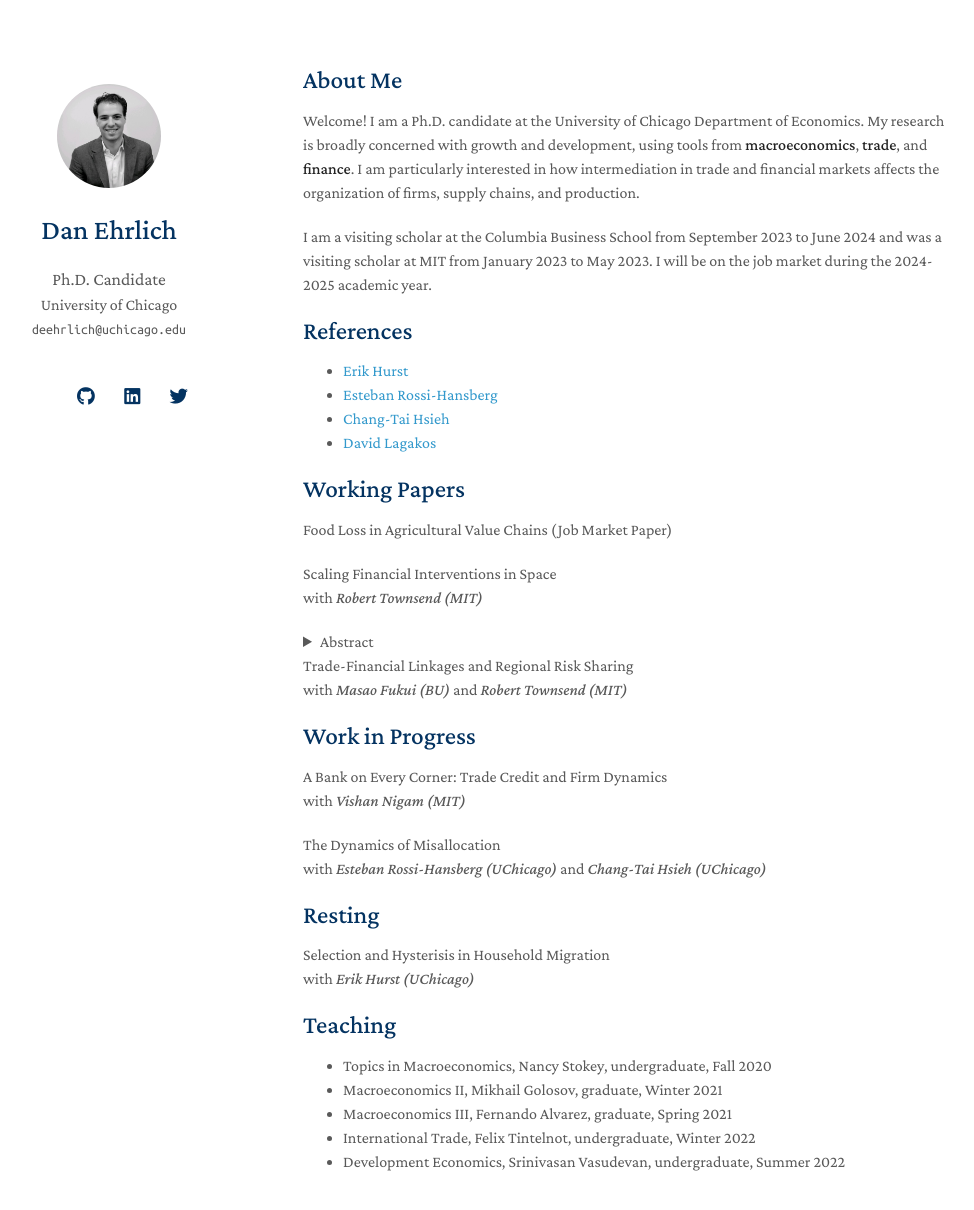
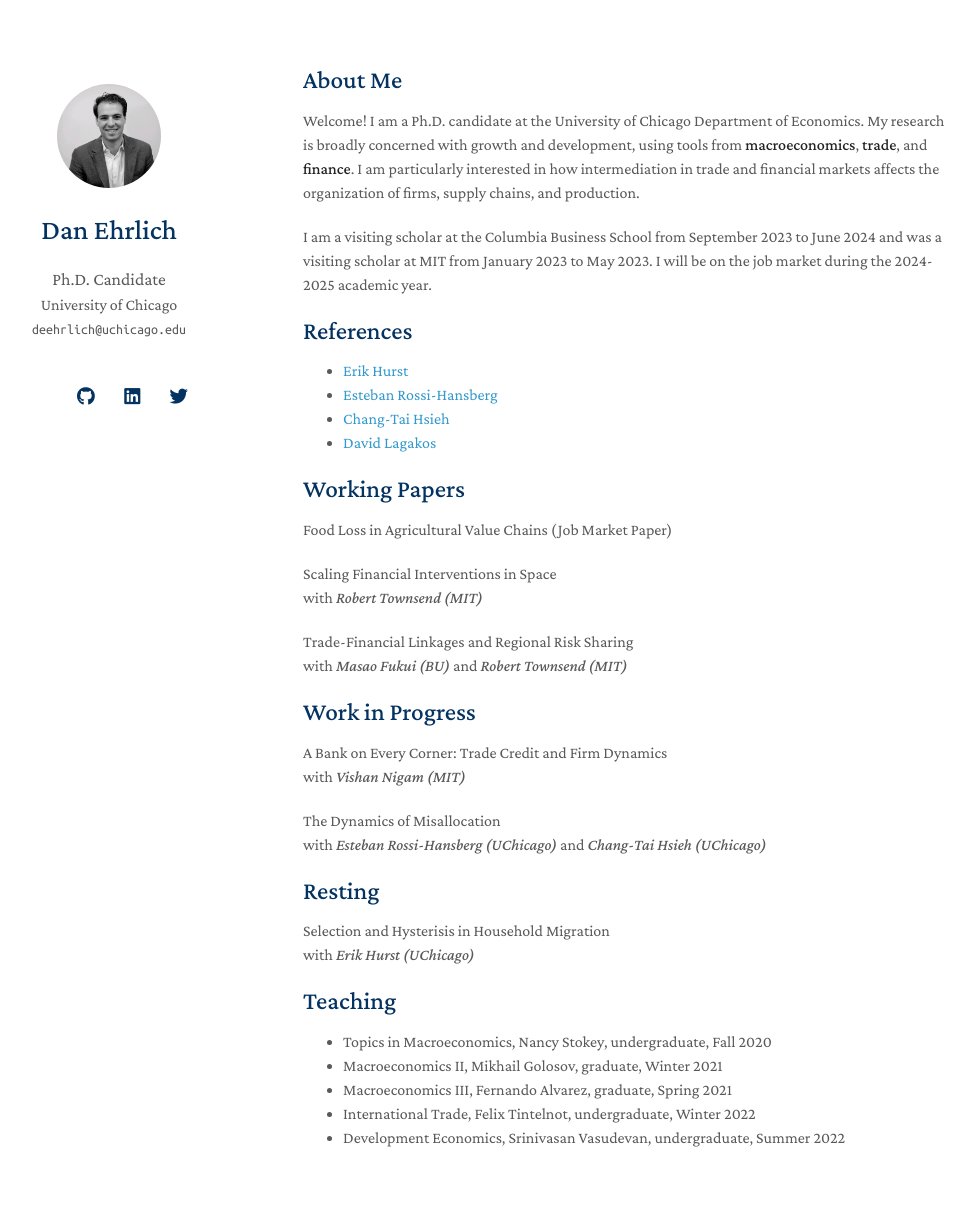
Before and after one commit to danielehrlich/danielehrlich.github.io, a Jekyll site: the page built from index.md, in a window 1280 px wide and 1268 px high. Shown: the top 1210 px of the window, without its empty margins (167-1141 px from the left). Built offline with Jekyll 4.4.1, drawn with Linux system fonts in a browser that asks for light colours; nearby versions of some CDN libraries; a style sheet for code colours, icons or effects is not loaded; our own code applies the rules of GitHub Pages for plain Markdown files.

Commit message:
Update index.md

```diff
--- a/index.md
+++ b/index.md
@@ -22,12 +22,6 @@ Food Loss in Agricultural Value Chains (Job Market Paper)
 
 Scaling Financial Interventions in Space
 with *Robert Townsend (MIT)*
-<details>
-<summary>Abstract</summary>
-    What are the effects of scaling up financial interventions in space? We investigate this question in the context of Thailand's ‘Million Baht Village Fund' program, using quasi-natural variation in credit per household at the village level and an extensive administrative village census. We find significant village-level impacts of credit and credit spillovers to neighboring villages. Credit spillovers dominate the direct effects, where heterogeneity in credit spillovers is a function of the local spatial configuration of villages. We find that migration between villages rather than trade or capital flows is the primary source of spillovers. We develop a dynamic spatial model with migration to interpret and explain the spatial and general equilibrium effects we find in the data. Model predictions align with the empirical results and suggest uneven welfare gains by wealth and agent type. Spatial spillovers generate welfare trade-offs between occupations, raising wages to benefit workers and at a cost to entrepreneurs. Counterfactual distribution of credit minimizes entrepreneur-worker trade-offs and yields welfare gains over the actual intervention.
-</details>
-
-
 
 Trade-Financial Linkages and Regional Risk Sharing
 with *Masao Fukui (BU)* and *Robert Townsend (MIT)*
```
